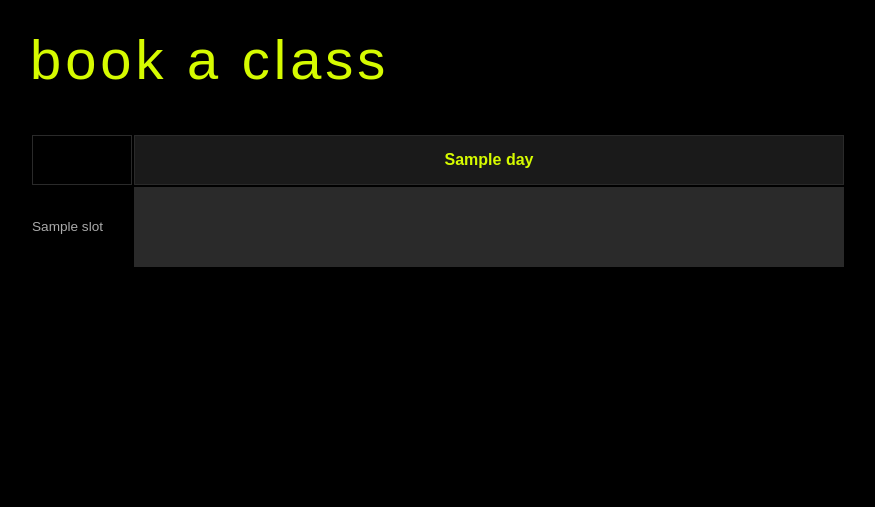
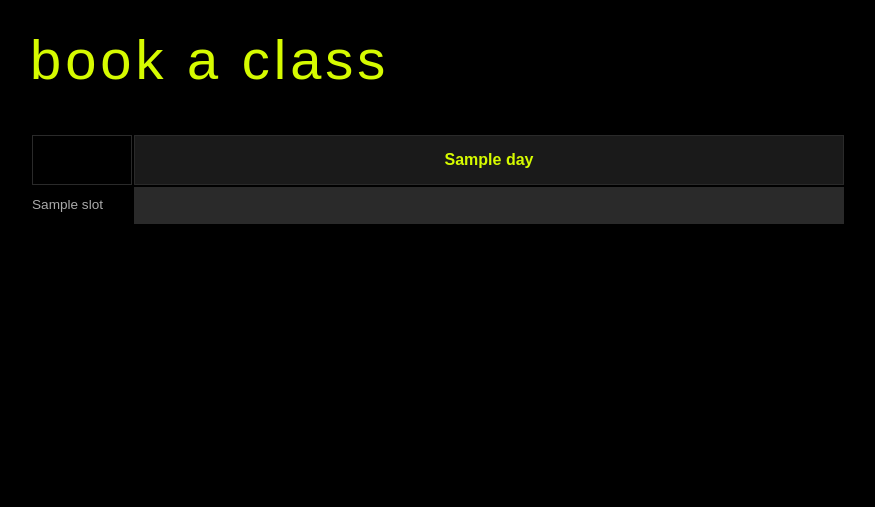
Before and after one commit to georgios-toumpoglou/supergymbros-app, a Flask app: template templates/my_bookings.html in a window 1280 px wide. Shown: the part 136-643 px from the top of the page, without its empty margins (202-1077 px from the left). Run offline with Flask 3, Linux system fonts and the light colour scheme; the template is opened without the code that fills it: most values are stand-ins (such as "Sample title", 1, 10 or a date in 2020); some libraries are stand-ins or nearby versions; some web fonts are replaced.

Commit message:
Fix cell height in book a class grid

```diff
--- a/templates/my_bookings.html
+++ b/templates/my_bookings.html
@@ -70,7 +70,7 @@
         padding: 6px;
         vertical-align: top;
         min-height: 80px;
-        height: 80px;
+        height: auto;
     }
 
     /* Past day cells */
```
